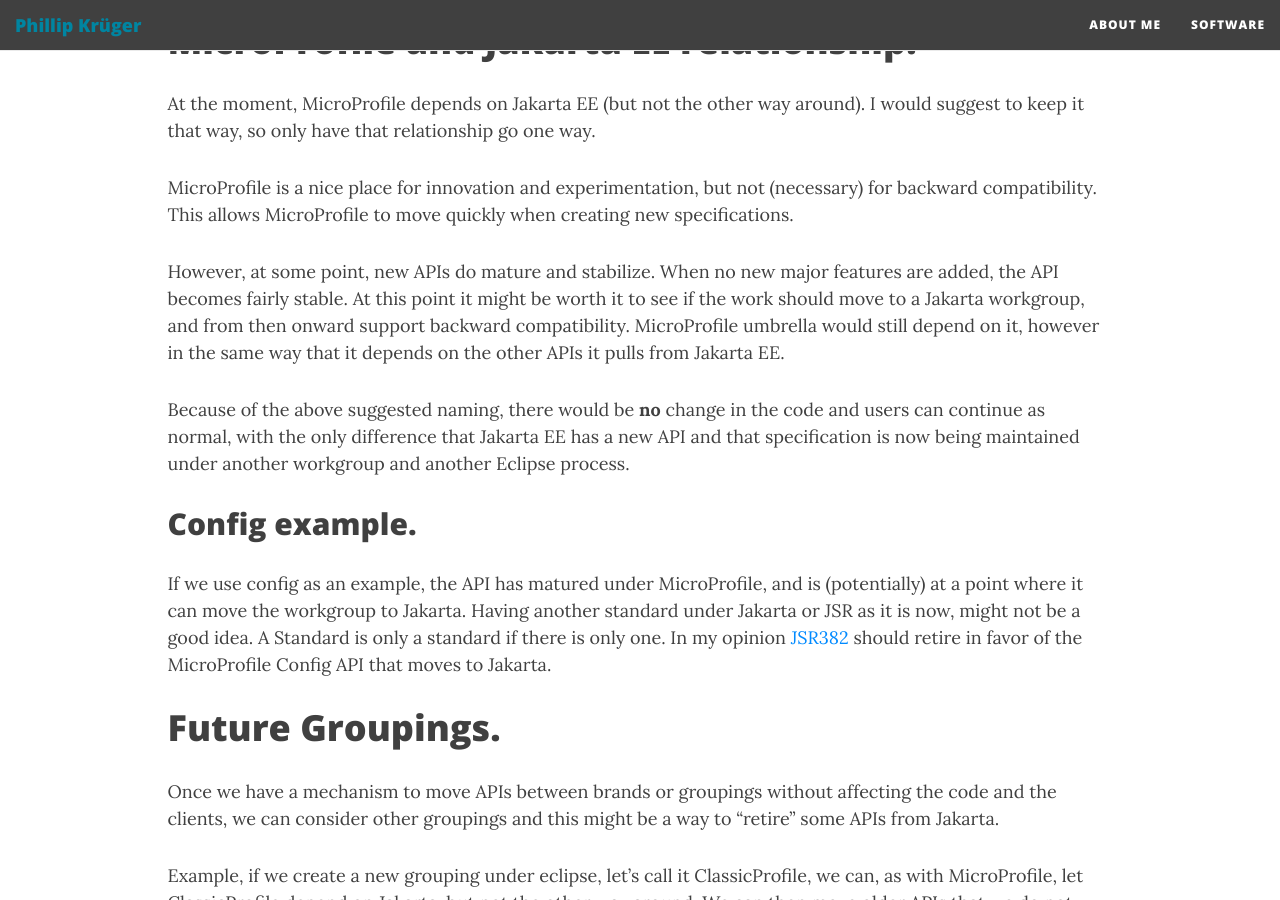
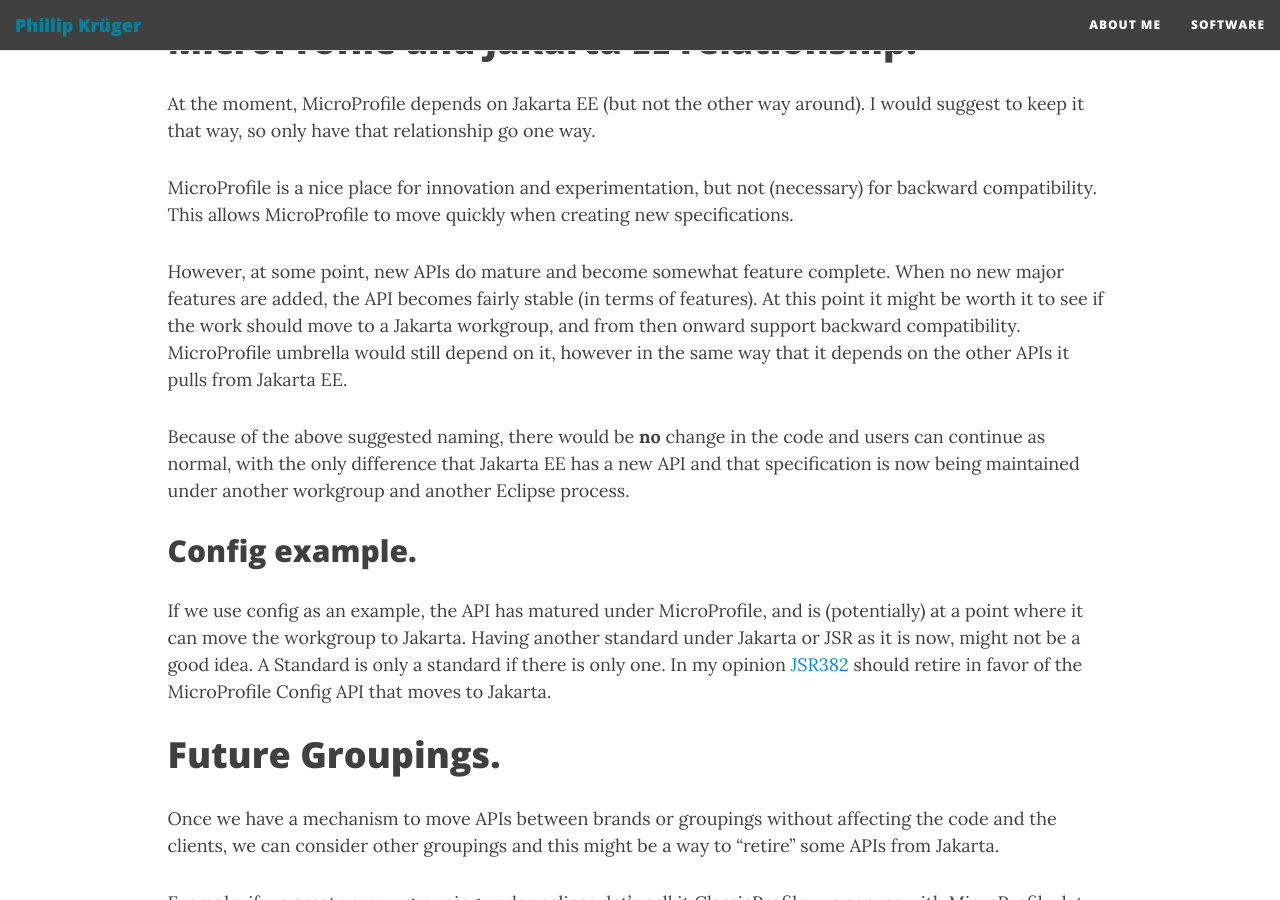
Before and after one commit to phillip-kruger/phillip-kruger.github.io, a Jekyll site: the page built from _posts/2019-09-23-proposed_namespace_jakarta_ee.md, in a window 1280 px wide and 900 px high, scrolled down 2374 px. Built offline with Jekyll 4.4.1, drawn with Linux system fonts in a browser that asks for light colours; nearby versions of some CDN libraries; comment, search, counter and statistics services are not loaded.

Commit message:
Blog post Signed-off-by:Phillip Kruger <phillip.kruger@gmail.com>

```diff
--- a/_posts/2019-09-23-proposed_namespace_jakarta_ee.md
+++ b/_posts/2019-09-23-proposed_namespace_jakarta_ee.md
@@ -42,7 +42,7 @@
 MicroProfile is a nice place for innovation and experimentation, but not (necessary) for backward compatibility. This allows MicroProfile to move quickly when
 creating new specifications.
 
-However, at some point, new APIs do mature and stabilize. When no new major features are added, the API becomes fairly stable.
+However, at some point, new APIs do mature and become somewhat feature complete. When no new major features are added, the API becomes fairly stable (in terms of features).
 At this point it might be worth it to see if the work should move to a Jakarta workgroup, and from then onward support backward compatibility.
 MicroProfile umbrella would still depend on it, however in the same way that it depends on the other APIs it pulls from Jakarta EE.
 
```
